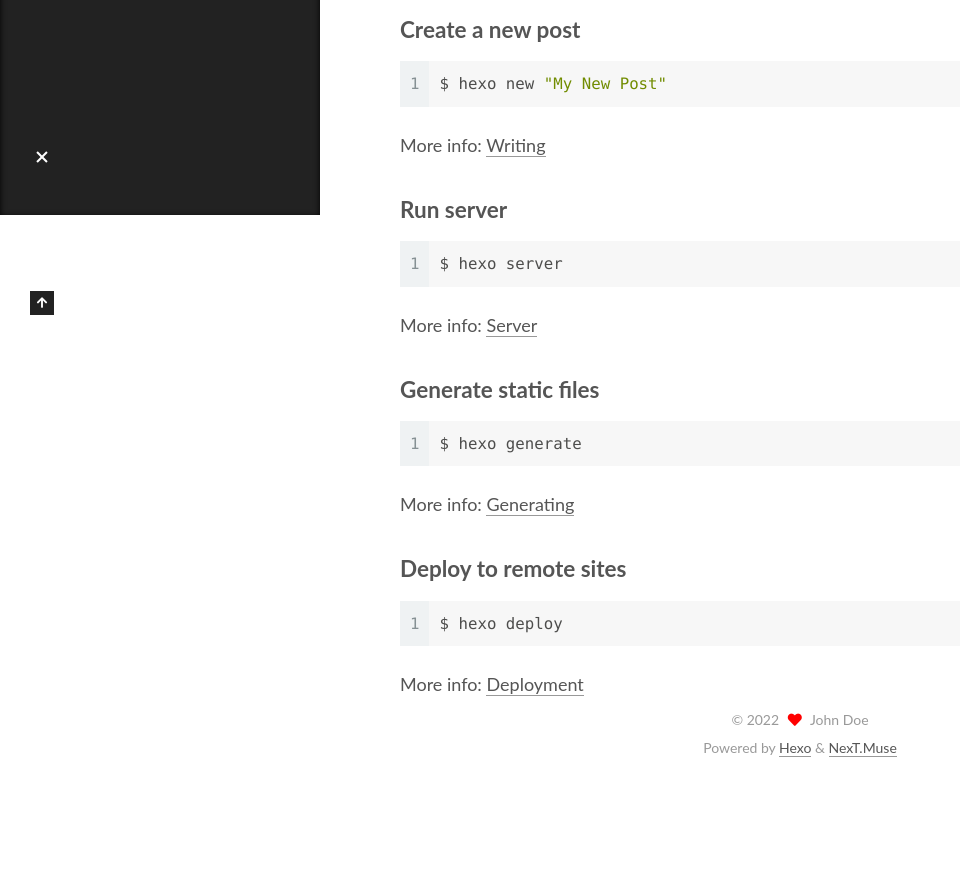
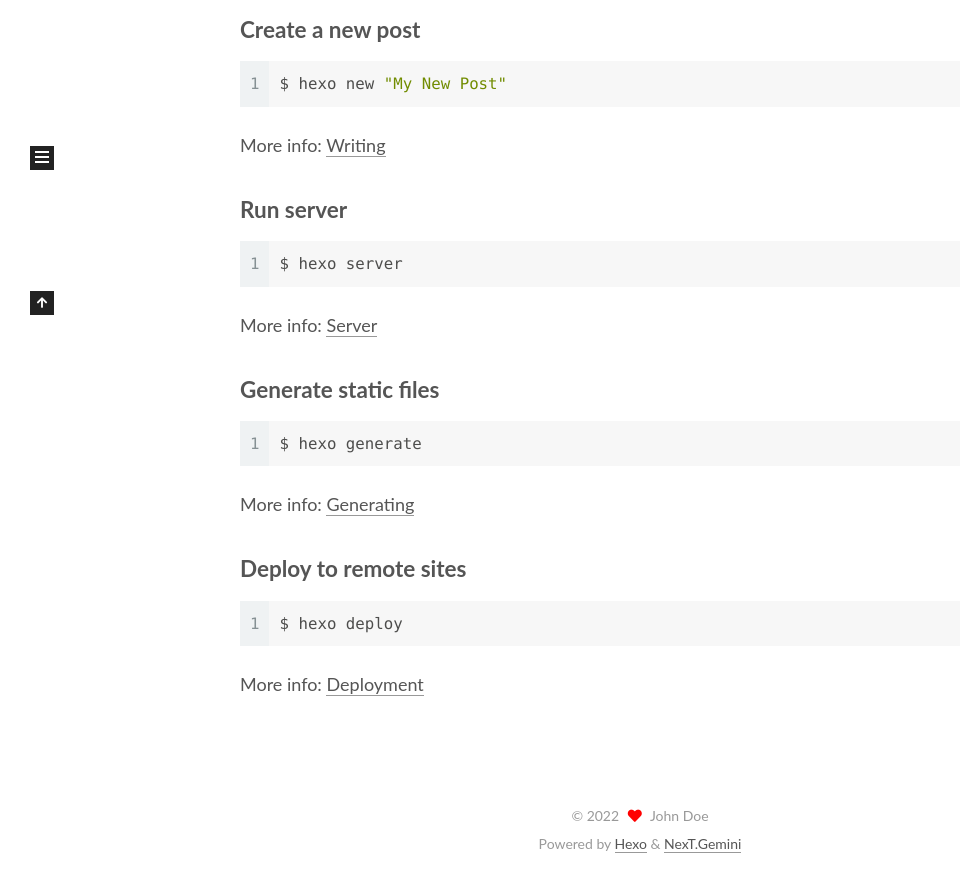
Before and after one commit to PhYsiX2020/PhYsiX2020.github.io, a plain HTML site: page 2022/05/26/hello-world/index.html in a window 1280 px wide. Shown: the part 585-1463 px from the top of the page, without its empty margins (0-960 px from the left). Before the commit the page ends 1367 px from the top, so only its background shows below. Drawn offline with Linux system fonts and the light colour scheme.

Commit message:
Site updated: 2022-05-26 17:50:28

```diff
--- a/2022/05/26/hello-world/index.html
+++ b/2022/05/26/hello-world/index.html
@@ -17,7 +17,7 @@
 
 <script id="hexo-configurations">
     var NexT = window.NexT || {};
-    var CONFIG = {"hostname":"example.com","root":"/","scheme":"Muse","version":"7.8.0","exturl":false,"sidebar":{"position":"left","display":"post","padding":18,"offset":12,"onmobile":false},"copycode":{"enable":false,"show_result":false,"style":null},"back2top":{"enable":true,"sidebar":false,"scrollpercent":false},"bookmark":{"enable":false,"color":"#222","save":"auto"},"fancybox":false,"mediumzoom":false,"lazyload":false,"pangu":false,"comments":{"style":"tabs","active":null,"storage":true,"lazyload":false,"nav":null},"algolia":{"hits":{"per_page":10},"labels":{"input_placeholder":"Search for Posts","hits_empty":"We didn't find any results for the search: ${query}","hits_stats":"${hits} results found in ${time} ms"}},"localsearch":{"enable":false,"trigger":"auto","top_n_per_article":1,"unescape":false,"preload":false},"motion":{"enable":true,"async":false,"transition":{"post_block":"fadeIn","post_header":"slideDownIn","post_body":"slideDownIn","coll_header":"slideLeftIn","sidebar":"slideUpIn"}}};
+    var CONFIG = {"hostname":"example.com","root":"/","scheme":"Gemini","version":"7.8.0","exturl":false,"sidebar":{"position":"left","display":"post","padding":18,"offset":12,"onmobile":false},"copycode":{"enable":false,"show_result":false,"style":null},"back2top":{"enable":true,"sidebar":false,"scrollpercent":false},"bookmark":{"enable":false,"color":"#222","save":"auto"},"fancybox":false,"mediumzoom":false,"lazyload":false,"pangu":false,"comments":{"style":"tabs","active":null,"storage":true,"lazyload":false,"nav":null},"algolia":{"hits":{"per_page":10},"labels":{"input_placeholder":"Search for Posts","hits_empty":"We didn't find any results for the search: ${query}","hits_stats":"${hits} results found in ${time} ms"}},"localsearch":{"enable":false,"trigger":"auto","top_n_per_article":1,"unescape":false,"preload":false},"motion":{"enable":true,"async":false,"transition":{"post_block":"fadeIn","post_header":"slideDownIn","post_body":"slideDownIn","coll_header":"slideLeftIn","sidebar":"slideUpIn"}}};
   </script>
 
   <meta name="description" content="Welcome to Hexo! This is your very first post. Check documentation for more info. If you get any problems when using Hexo, you can find the answer in troubleshooting or you can ask me on GitHub. Quick">
@@ -318,7 +318,7 @@
   </span>
   <span class="author" itemprop="copyrightHolder">John Doe</span>
 </div>
-  <div class="powered-by">Powered by <a href="https://hexo.io/" class="theme-link" rel="noopener" target="_blank">Hexo</a> & <a href="https://muse.theme-next.org/" class="theme-link" rel="noopener" target="_blank">NexT.Muse</a>
+  <div class="powered-by">Powered by <a href="https://hexo.io/" class="theme-link" rel="noopener" target="_blank">Hexo</a> & <a href="https://theme-next.org/" class="theme-link" rel="noopener" target="_blank">NexT.Gemini</a>
   </div>
 
 
@@ -344,7 +344,7 @@
 <script src="/js/motion.js"></script>
 
 
-<script src="/js/schemes/muse.js"></script>
+<script src="/js/schemes/pisces.js"></script>
 
 
 <script src="/js/next-boot.js"></script>
```
Also changed, not shown: archives/2022/05/index.html (+3 -3 lines), archives/2022/index.html (+3 -3 lines), archives/index.html (+3 -3 lines), index.html (+3 -3 lines).
